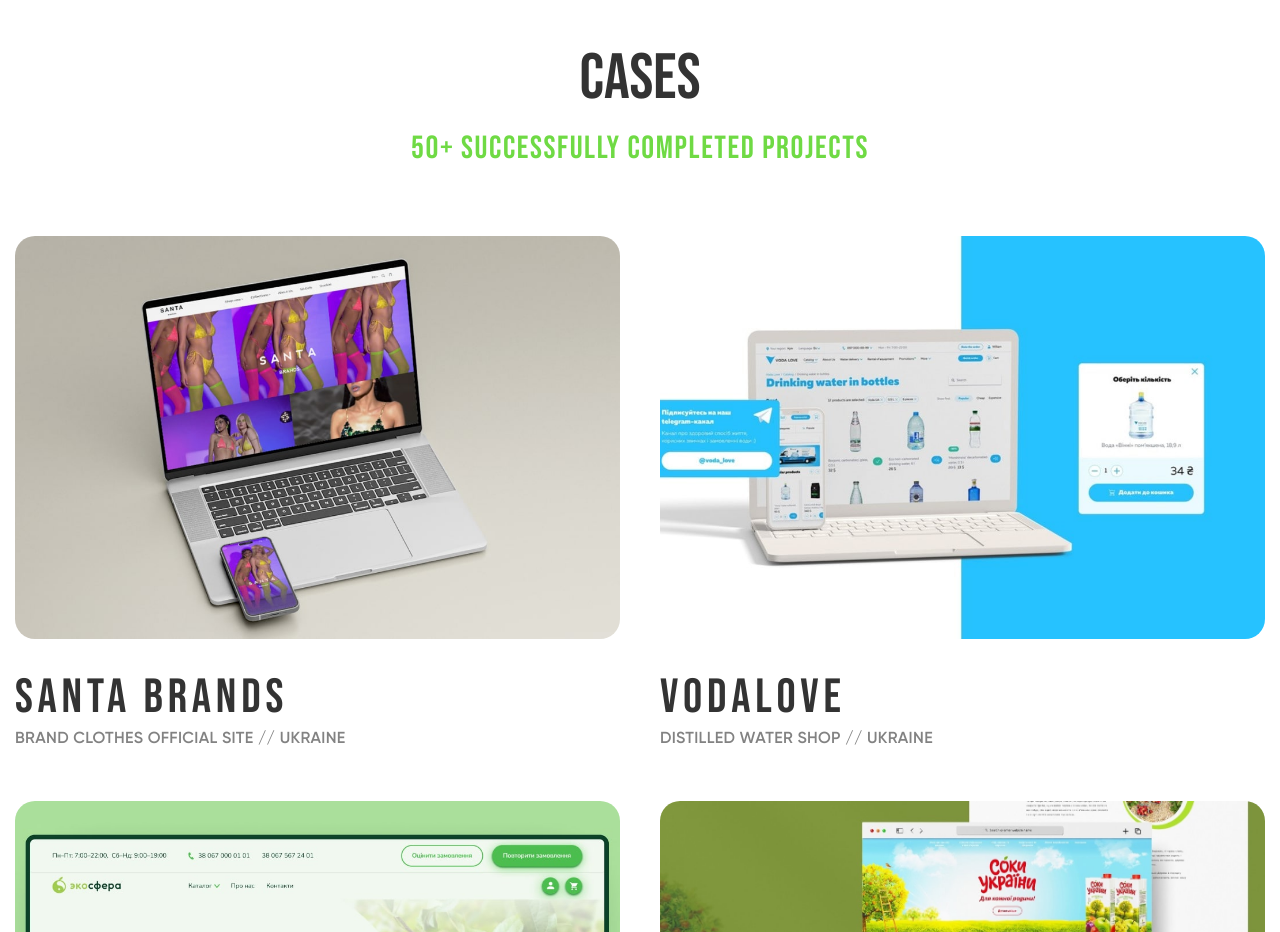
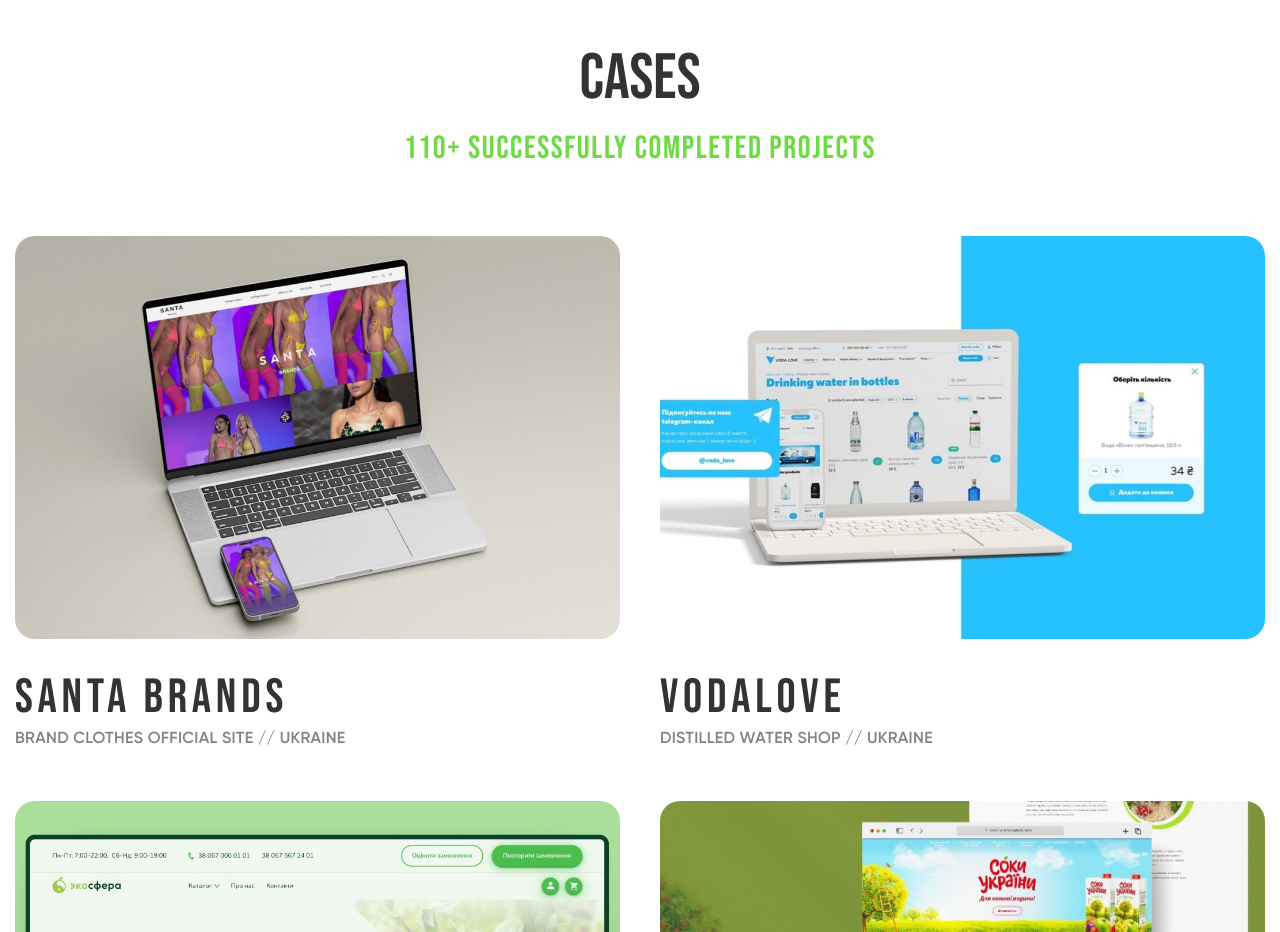
Before and after one commit to AnasNas/anastasiia.nastasiuk, a Vue app: page / in a window 1280 px wide. Shown: the part 840-1772 px from the top of the page. Built offline with nearby package versions, Linux system fonts and the light colour scheme.

Commit message:
change projects count anf site visit

```diff
--- a/src/components/CasesComponent.vue
+++ b/src/components/CasesComponent.vue
@@ -3,7 +3,7 @@
         <div class="container">
             <h2 class="title">Cases</h2>
 
-            <h3 class="cases-subtitle">50+ successfully completed projects</h3>
+            <h3 class="cases-subtitle">110+ successfully completed projects</h3>
 
             <div class="cases-grid">
                 <div class="cases-item animate" v-for="(item, key) in cases" :key="`key_${key}`">
--- a/src/components/ModalComponent.vue
+++ b/src/components/ModalComponent.vue
@@ -10,7 +10,7 @@
 			<div class="modal-body">
 				<img v-for="(image, key) in caseItem.images" :key="`key_${key}`" :src="image" alt="case image">
 
-				<a :href="caseItem.link" class="btn text">
+				<a target="_blank"  :href="caseItem.link" class="btn text">
 					<span>Open live site</span>
 					<svg width="30" height="30" viewBox="0 0 30 30" fill="none" xmlns="http://www.w3.org/2000/svg">
 						<rect width="30" height="30" rx="4" fill="#6FDA44"/>
```
